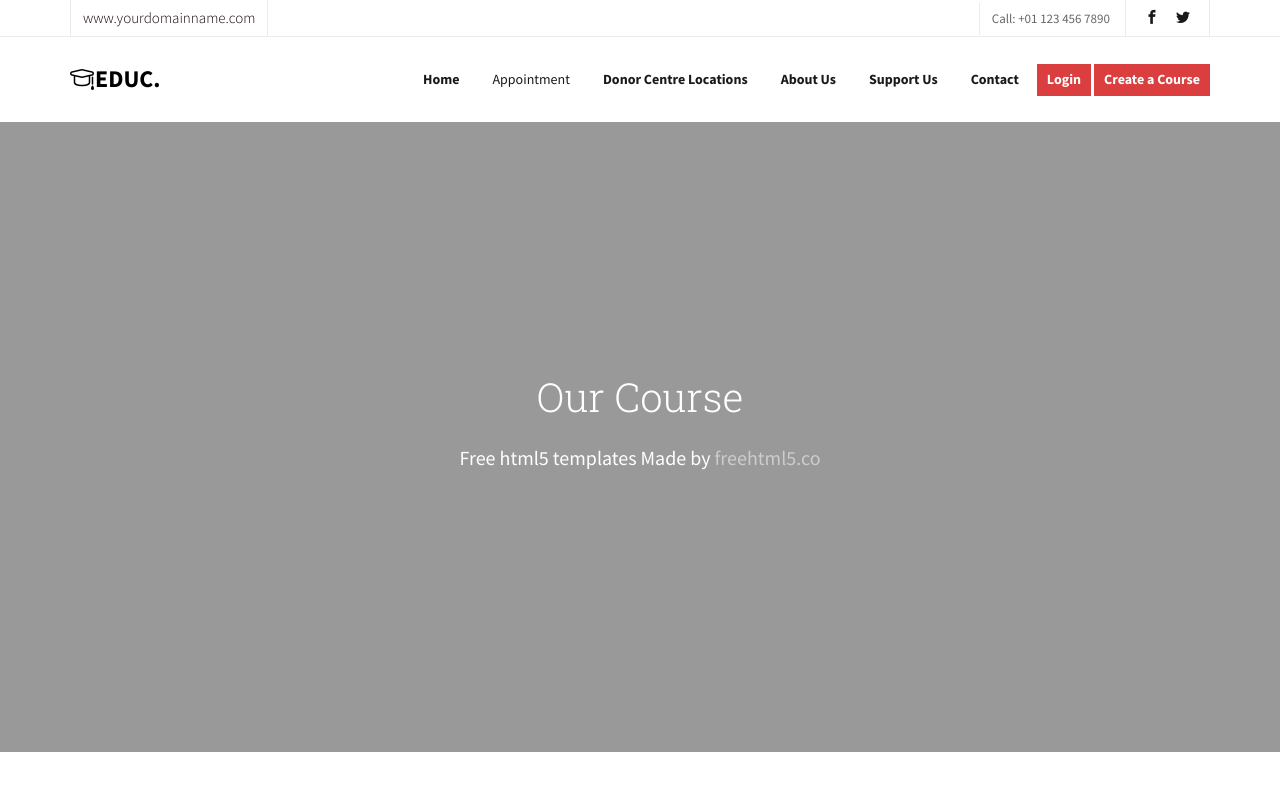
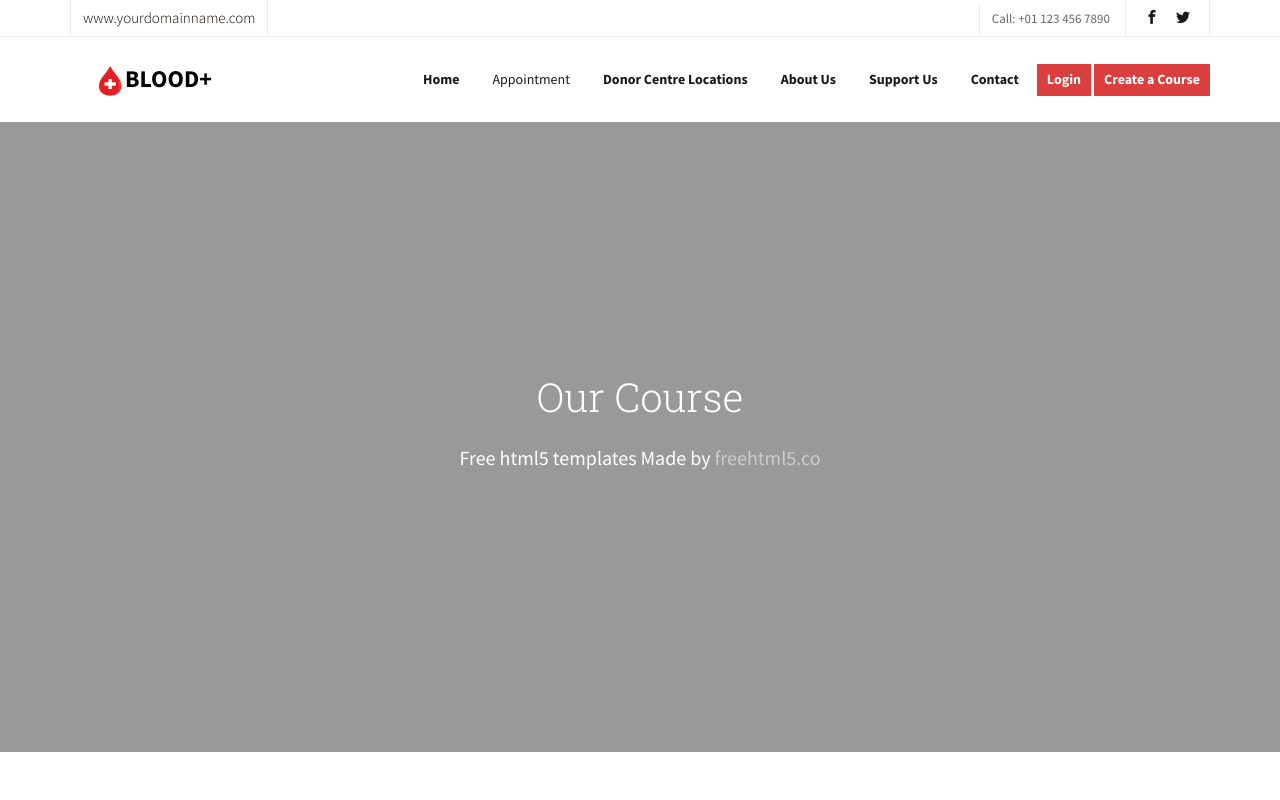
Before and after one commit to deviil-iish/BDMS, a plain HTML site: page appointment.html in a window 1280 px wide. Shown: the top 800 px of the page. Drawn offline with Linux system fonts and the light colour scheme; files whose address does not match are found by name.

Commit message:
Update appointment.html

```diff
--- a/appointment.html
+++ b/appointment.html
@@ -94,7 +94,7 @@
                 <div class="container">
                     <div class="row">
                         <div class="col-xs-2">
-                            <div id="fh5co-logo"><a href="index.html"><i class="icon-study"></i>Educ<span>.</span></a></div>
+                             <div id="fh5co-logo"><a href="index.html"><img src="images/logo.png" width="30" height="30"></i>Blood+<span></span></a></div>
                         </div>
                         <div class="col-xs-10 text-right menu-1">
                             <ul>
```
